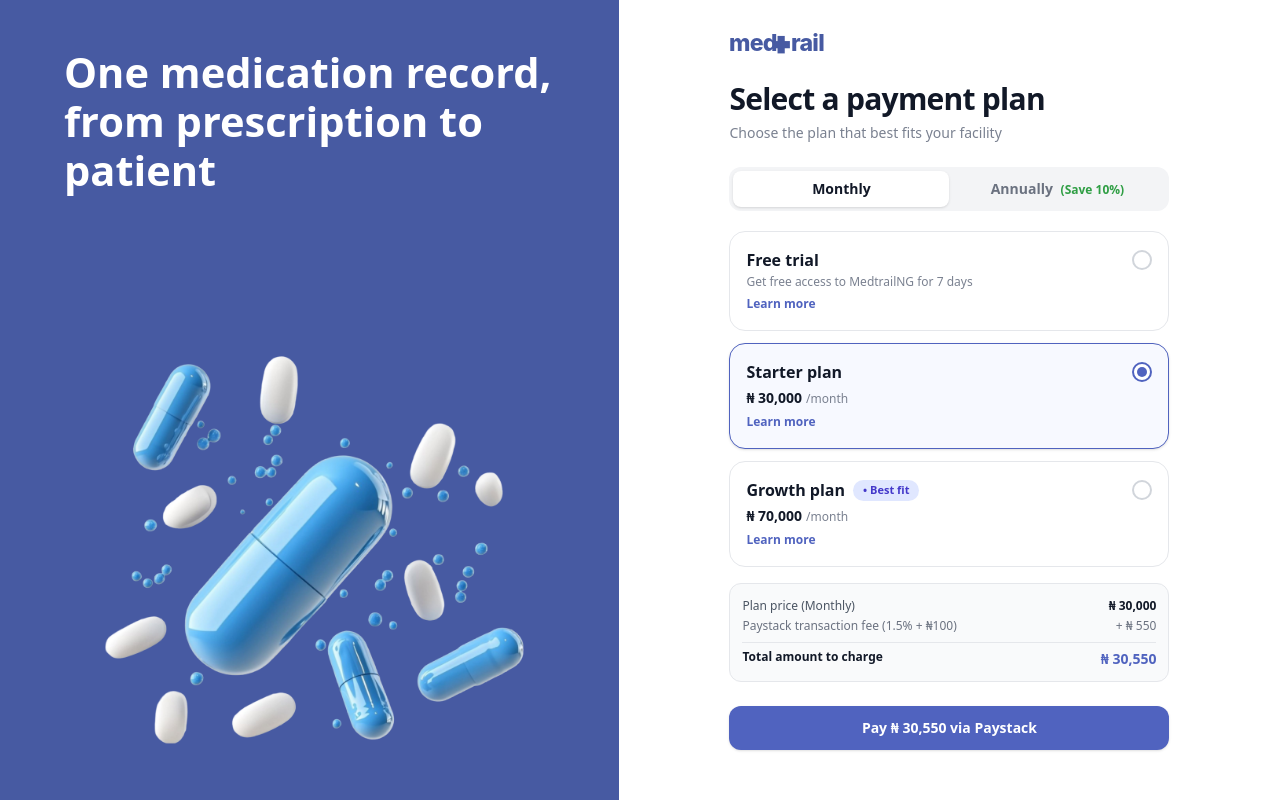
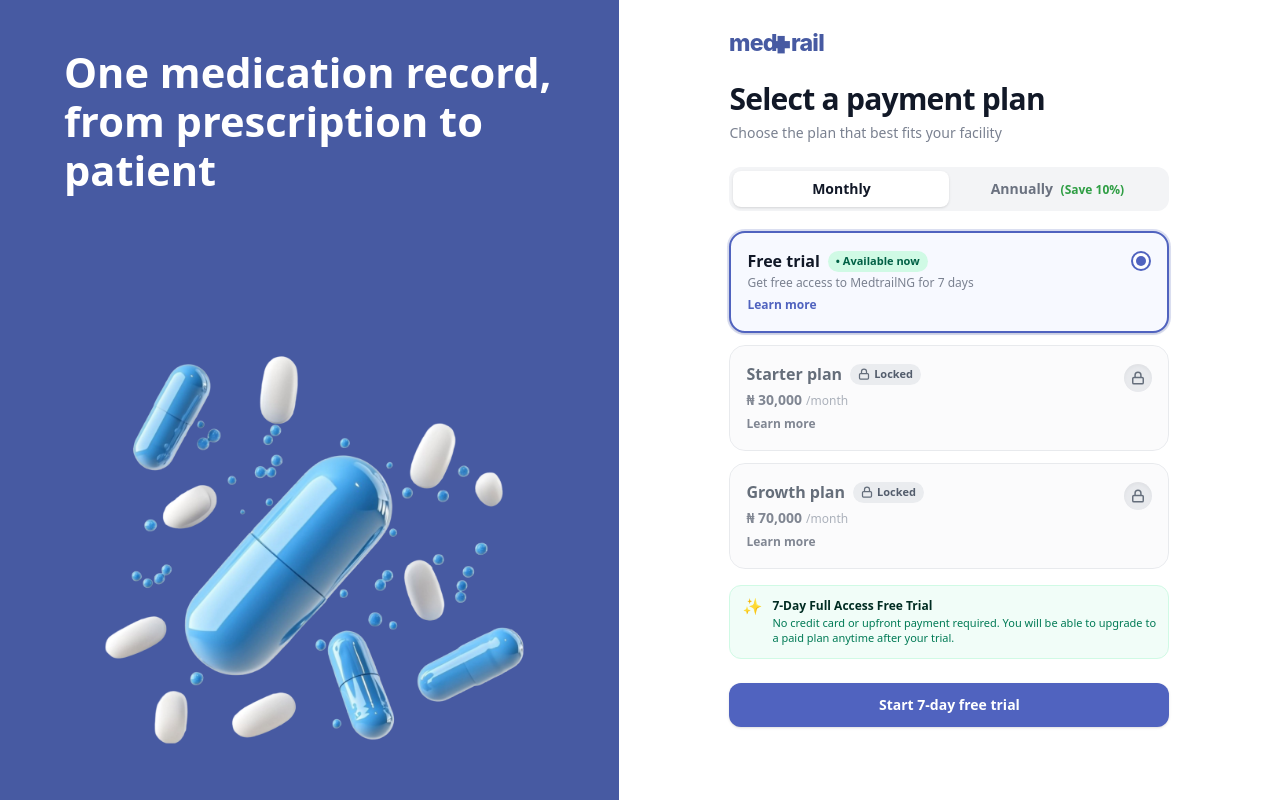
Before and after one commit to azikiwefavour/capstone-project-group-2, a React (Vite) app in the folder client/: page /select-plan in a window 1280 px wide. Built offline with nearby package versions, Linux system fonts and the light colour scheme; no server answers.

Commit message:
feat: lock paid plans and allow selection of free trial only

```diff
--- a/client/src/pages/SelectPlan.jsx
+++ b/client/src/pages/SelectPlan.jsx
@@ -13,12 +13,13 @@ export default function SelectPlan() {
 
   // Retrieve email and hospitalName from location state, or fallback to session
   const [billingCycle, setBillingCycle] = useState('Monthly') // 'Monthly' | 'Annually'
-  const [selectedPlan, setSelectedPlan] = useState('starter') // 'free-trial' | 'starter' | 'growth'
+  const [selectedPlan, setSelectedPlan] = useState('free-trial') // Only 'free-trial' is selectable now
   const [expandedPlan, setExpandedPlan] = useState(null)
   const [isProcessing, setIsProcessing] = useState(false)
   const [errorMessage, setErrorMessage] = useState('')
   const [isModalOpen, setIsModalOpen] = useState(false)
   const [pendingPayment, setPendingPayment] = useState(null)
+  const [showTrialSuccess, setShowTrialSuccess] = useState(false)
 
   const email =
     location.state?.email ||
@@ -57,6 +58,12 @@ export default function SelectPlan() {
   const paystackFee = calculateFee(currentPrice)
   const totalCharge = currentPrice + paystackFee
 
+  const handleSelectLockedPlan = (planName) => {
+    setErrorMessage(
+      `The ${planName} is currently locked. Only the 7-day Free Trial is available to select at this time.`
+    )
+  }
+
   async function handleContinue() {
     setIsProcessing(true)
     setErrorMessage('')
@@ -81,7 +88,9 @@ export default function SelectPlan() {
           throw new Error(data?.message || 'Unable to activate free trial. Please try again.')
         }
 
-        navigate('/admin/dashboard', { replace: true })
+        // Show animated celebration
+        setIsProcessing(false)
+        setShowTrialSuccess(true)
       } catch (err) {
         setErrorMessage(err.message || 'Error activating free trial.')
         setIsProcessing(false)
@@ -89,11 +98,10 @@ export default function SelectPlan() {
       return
     }
 
-    // ── 2. PAID PLAN VIA PAYSTACK FLOW ──────────────────────────────────────
+    // ── 2. PAID PLAN VIA PAYSTACK FLOW (Guarded if unlocked in future) ───────
     const planName = selectedPlan === 'starter' ? 'Starter plan' : 'Growth plan'
 
     try {
-      // Step A: Initialize payment on backend (calculates fixed server price + fee)
       const initResponse = await fetch(`${apiBaseUrl}/api/admin/subscription/initialize`, {
         method: 'POST',
         headers,
@@ -112,7 +120,6 @@ export default function SelectPlan() {
 
       const reference = initData.reference
 
-      // Open our authentic interactive Paystack modal with Card and Bank Transfer options
       setPendingPayment({
         reference,
         planName,
@@ -149,7 +156,6 @@ export default function SelectPlan() {
         throw new Error(verifyData?.message || 'Payment verification failed.')
       }
 
-      // Successfully subscribed -> Direct to Admin Dashboard
       navigate('/admin/dashboard', { replace: true })
     } catch (err) {
       setErrorMessage(err.message || 'Could not verify payment. Please contact support.')
@@ -226,18 +232,26 @@ export default function SelectPlan() {
 
           {/* Plan Options List */}
           <div className="space-y-3">
-            {/* 1. Free Trial */}
+            {/* 1. Free Trial (Active & Selectable) */}
             <div
-              onClick={() => setSelectedPlan('free-trial')}
-              className={`relative cursor-pointer rounded-2xl border p-4 transition-all ${
+              onClick={() => {
+                setSelectedPlan('free-trial')
+                setErrorMessage('')
+              }}
+              className={`relative cursor-pointer rounded-2xl border-2 p-4 transition-all ${
                 selectedPlan === 'free-trial'
-                  ? 'border-[#5063BF] bg-[#F7F9FF] shadow-sm'
+                  ? 'border-[#5063BF] bg-[#F7F9FF] shadow-sm ring-2 ring-[#5063BF]/20'
                   : 'border-[#E5E7EB] bg-white hover:border-[#D1D5DB]'
               }`}
             >
               <div className="flex items-start justify-between">
                 <div className="flex-1 pr-4">
-                  <div className="text-base font-bold text-[#111827]">Free trial</div>
+                  <div className="flex items-center gap-2">
+                    <span className="text-base font-bold text-[#111827]">Free trial</span>
+                    <span className="rounded-full bg-emerald-100 px-2 py-0.5 text-[11px] font-semibold text-emerald-800">
+                      • Available now
+                    </span>
+                  </div>
                   <p className="mt-0.5 text-xs text-[#7A8190]">
                     Get free access to MedtrailNG for 7 days
                   </p>
@@ -260,38 +274,35 @@ export default function SelectPlan() {
                   )}
                 </div>
 
-                {/* Custom Radio Circle */}
+                {/* Selected Radio Indicator */}
                 <div className="pt-0.5">
-                  <span
-                    className={`flex h-5 w-5 items-center justify-center rounded-full border-2 transition-all ${
-                      selectedPlan === 'free-trial'
-                        ? 'border-[#5063BF] bg-white'
-                        : 'border-[#D1D5DB] bg-white'
-                    }`}
-                  >
-                    {selectedPlan === 'free-trial' && (
-                      <span className="h-2.5 w-2.5 rounded-full bg-[#5063BF]" />
-                    )}
+                  <span className="flex h-5 w-5 items-center justify-center rounded-full border-2 border-[#5063BF] bg-white transition-all">
+                    <span className="h-2.5 w-2.5 rounded-full bg-[#5063BF]" />
                   </span>
                 </div>
               </div>
             </div>
 
-            {/* 2. Starter Plan */}
+            {/* 2. Starter Plan (LOCKED) */}
             <div
-              onClick={() => setSelectedPlan('starter')}
-              className={`relative cursor-pointer rounded-2xl border p-4 transition-all ${
-                selectedPlan === 'starter'
-                  ? 'border-[#5063BF] bg-[#F7F9FF] shadow-sm'
-                  : 'border-[#E5E7EB] bg-white hover:border-[#D1D5DB]'
-              }`}
+              onClick={() => handleSelectLockedPlan('Starter plan')}
+              className="relative cursor-not-allowed rounded-2xl border border-gray-200 bg-gray-50/70 p-4 transition-all opacity-85 select-none hover:border-gray-300"
             >
               <div className="flex items-start justify-between">
                 <div className="flex-1 pr-4">
-                  <div className="text-base font-bold text-[#111827]">Starter plan</div>
-                  <div className="mt-1 text-sm font-semibold text-[#111827]">
+                  <div className="flex items-center gap-2">
+                    <span className="text-base font-bold text-[#4B5563]">Starter plan</span>
+                    <span className="inline-flex items-center gap-1 rounded-full bg-gray-200/90 px-2 py-0.5 text-[11px] font-semibold text-gray-700">
+                      <svg className="h-3 w-3 text-gray-600" fill="none" viewBox="0 0 24 24" stroke="currentColor" strokeWidth="2.5">
+                        <rect x="3" y="11" width="18" height="11" rx="2" ry="2" />
+                        <path d="M7 11V7a5 5 0 0 1 10 0v4" />
+                      </svg>
+                      Locked
+                    </span>
+                  </div>
+                  <div className="mt-1 text-sm font-semibold text-[#6B7280]">
                     ₦ {starterPrice.toLocaleString()}
-                    <span className="ml-1 text-xs font-normal text-[#7A8190]">
+                    <span className="ml-1 text-xs font-normal text-[#9CA3AF]">
                       /{isAnnual ? 'year' : 'month'}
                     </span>
                   </div>
@@ -301,12 +312,12 @@ export default function SelectPlan() {
                       e.stopPropagation()
                       setExpandedPlan(expandedPlan === 'starter' ? null : 'starter')
                     }}
-                    className="mt-1 text-xs font-semibold text-[#5063BF] hover:underline"
+                    className="mt-1 text-xs font-semibold text-[#6B7280] hover:underline"
                   >
                     {expandedPlan === 'starter' ? 'Hide details' : 'Learn more'}
                   </button>
                   {expandedPlan === 'starter' && (
-                    <ul className="mt-2 space-y-1 text-xs text-[#4B5563]">
+                    <ul className="mt-2 space-y-1 text-xs text-[#6B7280]">
                       <li>• Up to 15 clinicians (doctors & pharmacists)</li>
                       <li>• Up to 300 active patient profiles</li>
                       <li>• 1,000 monthly SMS notifications via Termii</li>
@@ -315,43 +326,38 @@ export default function SelectPlan() {
                   )}
                 </div>
 
-                {/* Custom Radio Circle */}
-                <div className="pt-0.5">
-                  <span
-                    className={`flex h-5 w-5 items-center justify-center rounded-full border-2 transition-all ${
-                      selectedPlan === 'starter'
-                        ? 'border-[#5063BF] bg-white'
-                        : 'border-[#D1D5DB] bg-white'
-                    }`}
-                  >
-                    {selectedPlan === 'starter' && (
-                      <span className="h-2.5 w-2.5 rounded-full bg-[#5063BF]" />
-                    )}
+                {/* Padlock Icon Circle */}
+                <div className="pt-0.5" title="Plan is currently locked">
+                  <span className="flex h-7 w-7 items-center justify-center rounded-full bg-gray-200 text-gray-600 shadow-inner">
+                    <svg className="h-3.5 w-3.5" fill="none" viewBox="0 0 24 24" stroke="currentColor" strokeWidth="2.5">
+                      <rect x="3" y="11" width="18" height="11" rx="2" ry="2" />
+                      <path d="M7 11V7a5 5 0 0 1 10 0v4" />
+                    </svg>
                   </span>
                 </div>
               </div>
             </div>
 
-            {/* 3. Growth Plan (Best Fit) */}
+            {/* 3. Growth Plan (LOCKED) */}
             <div
-              onClick={() => setSelectedPlan('growth')}
-              className={`relative cursor-pointer rounded-2xl border p-4 transition-all ${
-                selectedPlan === 'growth'
-                  ? 'border-[#5063BF] bg-[#F7F9FF] shadow-sm'
-                  : 'border-[#E5E7EB] bg-white hover:border-[#D1D5DB]'
-              }`}
+              onClick={() => handleSelectLockedPlan('Growth plan')}
+              className="relative cursor-not-allowed rounded-2xl border border-gray-200 bg-gray-50/70 p-4 transition-all opacity-85 select-none hover:border-gray-300"
             >
               <div className="flex items-start justify-between">
                 <div className="flex-1 pr-4">
                   <div className="flex items-center gap-2">
-                    <span className="text-base font-bold text-[#111827]">Growth plan</span>
-                    <span className="rounded-full bg-[#E0E7FF] px-2.5 py-0.5 text-[11px] font-semibold text-[#4338CA]">
-                      • Best fit
+                    <span className="text-base font-bold text-[#4B5563]">Growth plan</span>
+                    <span className="inline-flex items-center gap-1 rounded-full bg-gray-200/90 px-2 py-0.5 text-[11px] font-semibold text-gray-700">
+                      <svg className="h-3 w-3 text-gray-600" fill="none" viewBox="0 0 24 24" stroke="currentColor" strokeWidth="2.5">
+                        <rect x="3" y="11" width="18" height="11" rx="2" ry="2" />
+                        <path d="M7 11V7a5 5 0 0 1 10 0v4" />
+                      </svg>
+                      Locked
                     </span>
                   </div>
-                  <div className="mt-1 text-sm font-semibold text-[#111827]">
+                  <div className="mt-1 text-sm font-semibold text-[#6B7280]">
                     ₦ {growthPrice.toLocaleString()}
-                    <span className="ml-1 text-xs font-normal text-[#7A8190]">
+                    <span className="ml-1 text-xs font-normal text-[#9CA3AF]">
                       /{isAnnual ? 'year' : 'month'}
                     </span>
                   </div>
@@ -361,12 +367,12 @@ export default function SelectPlan() {
                       e.stopPropagation()
                       setExpandedPlan(expandedPlan === 'growth' ? null : 'growth')
                     }}
-                    className="mt-1 text-xs font-semibold text-[#5063BF] hover:underline"
+                    className="mt-1 text-xs font-semibold text-[#6B7280] hover:underline"
                   >
                     {expandedPlan === 'growth' ? 'Hide details' : 'Learn more'}
                   </button>
                   {expandedPlan === 'growth' && (
-                    <ul className="mt-2 space-y-1 text-xs text-[#4B5563]">
+                    <ul className="mt-2 space-y-1 text-xs text-[#6B7280]">
                       <li>• Unlimited doctors, pharmacists & staff</li>
                       <li>• Unlimited patients & offline SMS reminders</li>
                       <li>• 8,000 monthly SMS notifications via Termii</li>
@@ -375,41 +381,29 @@ export default function SelectPlan() {
                   )}
                 </div>
 
-                {/* Custom Radio Circle */}
-                <div className="pt-0.5">
-                  <span
-                    className={`flex h-5 w-5 items-center justify-center rounded-full border-2 transition-all ${
-                      selectedPlan === 'growth'
-                        ? 'border-[#5063BF] bg-white'
-                        : 'border-[#D1D5DB] bg-white'
-                    }`}
-                  >
-                    {selectedPlan === 'growth' && (
-                      <span className="h-2.5 w-2.5 rounded-full bg-[#5063BF]" />
-                    )}
+                {/* Padlock Icon Circle */}
+                <div className="pt-0.5" title="Plan is currently locked">
+                  <span className="flex h-7 w-7 items-center justify-center rounded-full bg-gray-200 text-gray-600 shadow-inner">
+                    <svg className="h-3.5 w-3.5" fill="none" viewBox="0 0 24 24" stroke="currentColor" strokeWidth="2.5">
+                      <rect x="3" y="11" width="18" height="11" rx="2" ry="2" />
+                      <path d="M7 11V7a5 5 0 0 1 10 0v4" />
+                    </svg>
                   </span>
                 </div>
               </div>
             </div>
           </div>
 
-          {/* Pricing Breakdown with Paystack Fee (Non-editable) */}
-          {selectedPlan !== 'free-trial' && (
-            <div className="mt-4 rounded-xl border border-[#E5E7EB] bg-[#F9FAFB] p-3 text-xs text-[#4B5563]">
-              <div className="flex justify-between py-0.5">
-                <span>Plan price ({billingCycle})</span>
-                <span className="font-semibold text-[#111827]">₦ {currentPrice.toLocaleString()}</span>
-              </div>
-              <div className="flex justify-between py-0.5 text-[#6B7280]">
-                <span>Paystack transaction fee (1.5% + ₦100)</span>
-                <span>+ ₦ {paystackFee.toLocaleString()}</span>
-              </div>
-              <div className="mt-1.5 flex justify-between border-t border-[#E5E7EB] pt-1.5 font-bold text-[#111827]">
-                <span>Total amount to charge</span>
-                <span className="text-sm text-[#5063BF]">₦ {totalCharge.toLocaleString()}</span>
-              </div>
+          {/* Friendly Free Trial Information Banner */}
+          <div className="mt-4 rounded-xl border border-emerald-100 bg-emerald-50/70 p-3 text-xs text-emerald-900 flex items-start gap-2.5">
+            <span className="text-base leading-none">✨</span>
+            <div>
+              <span className="font-semibold text-emerald-950">7-Day Full Access Free Trial</span>
+              <p className="text-emerald-700 text-[11px] mt-0.5">
+                No credit card or upfront payment required. You will be able to upgrade to a paid plan anytime after your trial.
+              </p>
             </div>
-          )}
+          </div>
 
           {/* Error Message */}
           {errorMessage && (
@@ -431,18 +425,72 @@ export default function SelectPlan() {
                   <circle className="opacity-25" cx="12" cy="12" r="10" stroke="currentColor" strokeWidth="4" />
                   <path className="opacity-75" fill="currentColor" d="M4 12a8 8 0 018-8v8H4z" />
                 </svg>
-                Processing payment...
+                Activating free trial...
               </span>
-            ) : selectedPlan === 'free-trial' ? (
+            ) : (
               'Start 7-day free trial'
-            ) : (
-              `Pay ₦ ${totalCharge.toLocaleString()} via Paystack`
             )}
           </button>
         </div>
       </section>
 
-      {/* Paystack Checkout Modal */}
+      {/* Free Trial Activated Animated Thumbs-Up Modal */}
+      {showTrialSuccess && (
+        <div
+          role="dialog"
+          aria-modal="true"
+          className="fixed inset-0 z-50 flex items-center justify-center bg-black/65 p-4 backdrop-blur-sm transition-all"
+        >
+          <div className="relative w-full max-w-[440px] overflow-hidden rounded-3xl bg-white p-8 text-center shadow-2xl">
+            {/* Animated Thumbs Up Badge */}
+            <div className="relative mx-auto mb-6 flex h-24 w-24 items-center justify-center">
+              {/* Pulsing Ripple Rings */}
+              <div className="absolute inset-0 animate-ping rounded-full bg-emerald-400/20" />
+              <div className="absolute -inset-2 animate-pulse rounded-full bg-emerald-500/10" />
+
+              {/* Main Circular Thumbs Up */}
+              <div className="relative flex h-20 w-20 items-center justify-center rounded-full bg-gradient-to-tr from-emerald-600 to-teal-400 text-white shadow-xl shadow-emerald-500/30">
+                <svg
+                  className="h-10 w-10 animate-[bounce_1s_infinite]"
+                  viewBox="0 0 24 24"
+                  fill="none"
+                  stroke="currentColor"
+                  strokeWidth="2.4"
+                  strokeLinecap="round"
+                  strokeLinejoin="round"
+                >
+                  <path d="M7 10v12" />
+                  <path d="M15 5.88 14 10h5.83a2 2 0 0 1 1.92 2.56l-2.33 8A2 2 0 0 1 17.5 22H4a2 2 0 0 1-2-2v-8a2 2 0 0 1 2-2h2.76a2 2 0 0 0 1.79-1.11L12 2h0a3.13 3.13 0 0 1 3 3.88Z" />
+                </svg>
+              </div>
+            </div>
+
+            <div className="inline-flex items-center gap-1.5 rounded-full bg-emerald-50 px-3 py-1 text-xs font-semibold text-emerald-700">
+              <span className="h-2 w-2 rounded-full bg-emerald-500" />
+              Free Trial Activated
+            </div>
+
+            <h3 className="mt-3 text-2xl font-bold text-[#111827]">Welcome to MedTrail!</h3>
+            <p className="mt-1.5 text-sm text-[#4B5563]">
+              Your 7-day free trial has been activated for{' '}
+              <span className="font-semibold text-gray-900">{hospitalName}</span>.
+            </p>
+            <p className="mt-1 text-xs text-emerald-600 font-medium">
+              You now have full access to manage patients, clinicians, and prescriptions.
+            </p>
+
+            <button
+              type="button"
+              onClick={() => navigate('/admin/dashboard', { replace: true })}
+              className="mt-6 w-full rounded-xl bg-[#5063BF] py-3 text-sm font-semibold text-white shadow-md transition-all hover:bg-[#4353A4] active:scale-[0.99]"
+            >
+              Proceed to Admin Dashboard →
+            </button>
+          </div>
+        </div>
+      )}
+
+      {/* Paystack Checkout Modal (Preserved for paid subscriptions) */}
       <PaystackCheckoutModal
         isOpen={isModalOpen}
         onClose={() => setIsModalOpen(false)}
```
